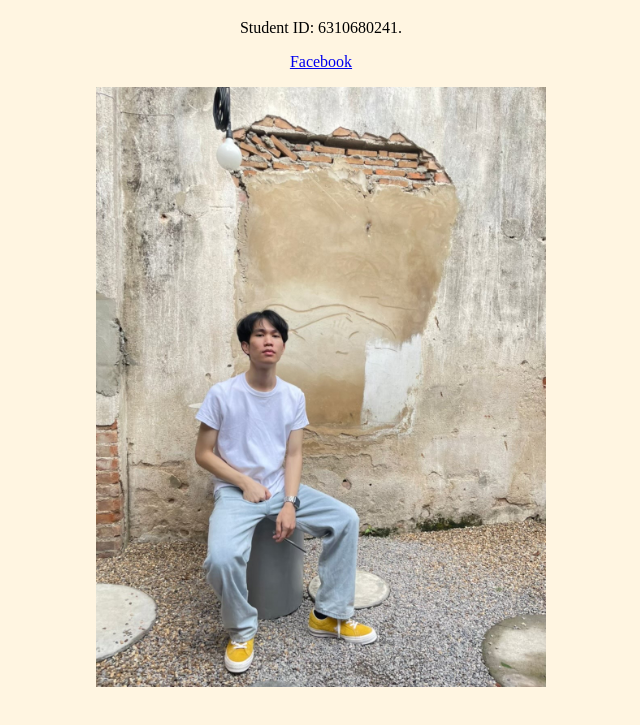
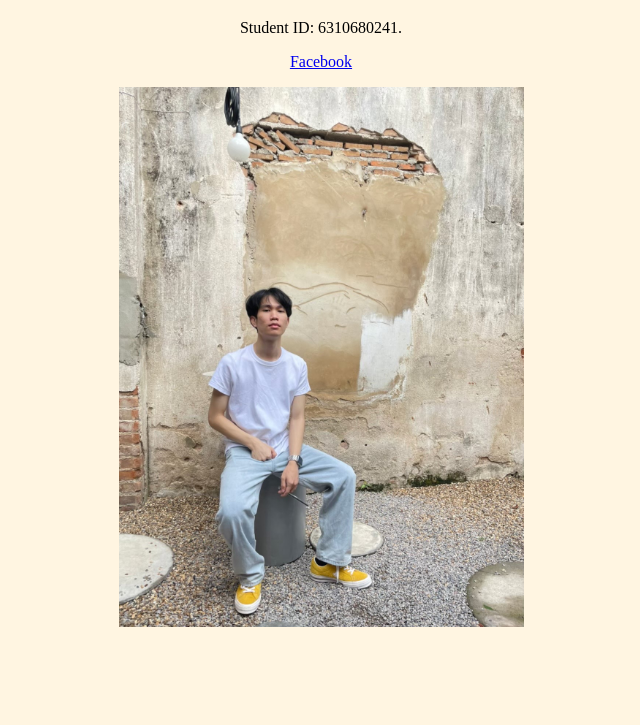
Before and after one commit to 6310680241/6310680241, a plain HTML site: page index.html in a window 1280 px wide. Shown: the part 61-786 px from the top of the page, without its empty margins (319-959 px from the left). Drawn offline with Linux system fonts and the light colour scheme.

Commit message:
update index

```diff
--- a/index.html
+++ b/index.html
@@ -10,7 +10,7 @@
 	<p>Student ID: 6310680241.<p/>
 	<a href="https://www.facebook.com/pleumii">Facebook<a/>
 	<div>
-		<img src="./mypic.jpeg" alt="Sorachat's picture" width="450" height="600">
+		<img src="./mypic.jpeg" alt="Sorachat's picture" width="405" height="540">
 	<div/>
 <div/>
 </body>
```
